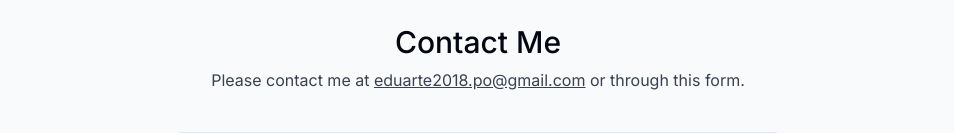
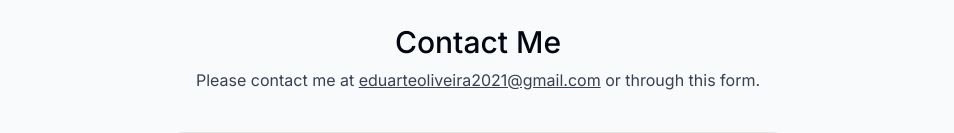
Before and after one commit to EduartePaiva/portfolio, a Next.js app: page /en in a window 1280 px wide. Shown: the part 3795-3928 px from the top of the page, without its empty margins (162-1116 px from the left). Built offline with nearby package versions, Linux system fonts and the light colour scheme; no server answers.

Commit message:
another change

```diff
--- a/components/contact.tsx
+++ b/components/contact.tsx
@@ -27,7 +27,7 @@ export default function Contact({
             <p className="text-gray-700 -mt-6 dark:text-white/80">
                 {dictionary.textBeforeEmail}{" "}
                 <a className="underline" href="mailto:eduarte2018.po@gmail.com">
-                    eduarte2018.po@gmail.com
+                    eduarteoliveira2021@gmail.com
                 </a>{" "}
                 {dictionary.textAfterEmail}
             </p>
```
